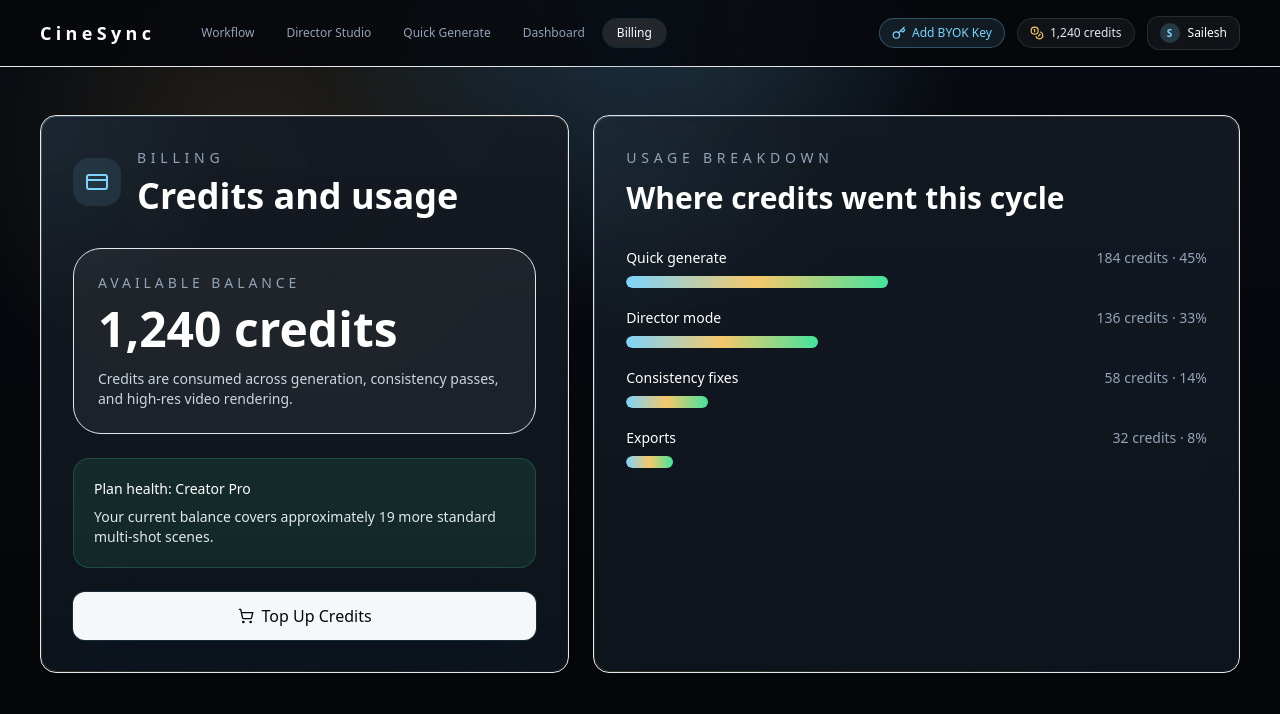
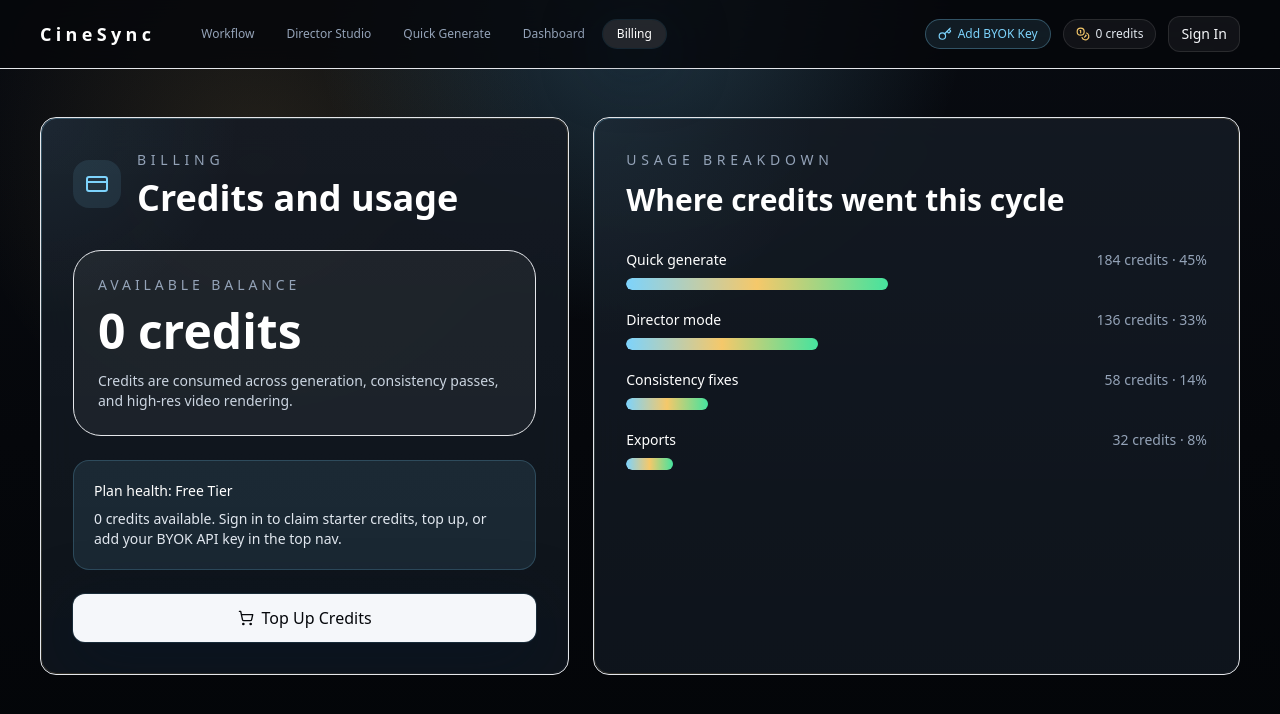
Before and after one commit to SAIELESH/cinesync-os-showcase-, a Next.js app in the folder frontend/: page /billing in a window 1280 px wide. Shown: the top 714 px of the page. Built offline with nearby package versions, Linux system fonts and the light colour scheme.

Commit message:
feat: default to 0 credits when unauthenticated and no BYOK key

```diff
--- a/frontend/components/billing/CreditsPanel.tsx
+++ b/frontend/components/billing/CreditsPanel.tsx
@@ -41,10 +41,14 @@
           </p>
         </div>
 
-        <div className="mt-6 rounded-2xl border border-emerald/20 bg-emerald/10 p-5">
+        <div className="mt-6 rounded-2xl border border-accent/20 bg-accent/10 p-5">
           <div className="text-sm font-medium text-white">Plan health: {user.plan}</div>
           <p className="mt-2 text-sm text-slate-200">
-            Your current balance covers approximately {Math.floor(user.credits / 65)} more standard multi-shot scenes.
+            {user.credits > 0
+              ? `Your current balance covers approximately ${Math.floor(user.credits / 65)} more standard multi-shot scenes.`
+              : user.siliconFlowKey
+              ? "BYOK API Key active — unlimited live rendering enabled via your SiliconFlow key."
+              : "0 credits available. Sign in to claim starter credits, top up, or add your BYOK API key in the top nav."}
           </p>
         </div>
 
--- a/frontend/lib/auth.tsx
+++ b/frontend/lib/auth.tsx
@@ -10,14 +10,14 @@
   isLoggedIn: boolean;
 }
 
-const DEFAULT_USER: UserAccount = {
-  name: "Sailesh Krishnan",
-  email: "director@cinesync.ai",
-  plan: "Creator Pro",
-  credits: 1240,
+const DEFAULT_GUEST: UserAccount = {
+  name: "Guest Filmmaker",
+  email: "",
+  plan: "Free Tier",
+  credits: 0,
   siliconFlowKey: "",
   anthropicKey: "",
-  isLoggedIn: true,
+  isLoggedIn: false,
 };
 
 interface AuthContextType {
@@ -32,14 +32,19 @@
 const AuthContext = createContext<AuthContextType | undefined>(undefined);
 
 export function AuthProvider({ children }: { children: React.ReactNode }) {
-  const [user, setUser] = useState<UserAccount>(DEFAULT_USER);
+  const [user, setUser] = useState<UserAccount>(DEFAULT_GUEST);
   const [isLoaded, setIsLoaded] = useState(false);
 
   useEffect(() => {
     try {
       const saved = localStorage.getItem("cinesync_user");
       if (saved) {
-        setUser(JSON.parse(saved));
+        const parsed = JSON.parse(saved);
+        // If not logged in and no API keys, enforce 0 credits
+        if (!parsed.isLoggedIn && !parsed.siliconFlowKey && !parsed.anthropicKey) {
+          parsed.credits = 0;
+        }
+        setUser(parsed);
       }
     } catch {
       // Ignore local storage error
@@ -63,6 +68,8 @@
       ...prev,
       email,
       name: name || email.split("@")[0] || "Director",
+      plan: "Creator Pro",
+      credits: prev.credits > 0 ? prev.credits : 1240,
       isLoggedIn: true,
     }));
   };
@@ -72,7 +79,7 @@
       name: "Guest Filmmaker",
       email: "",
       plan: "Free Tier",
-      credits: 200,
+      credits: 0,
       siliconFlowKey: "",
       anthropicKey: "",
       isLoggedIn: false,
```
